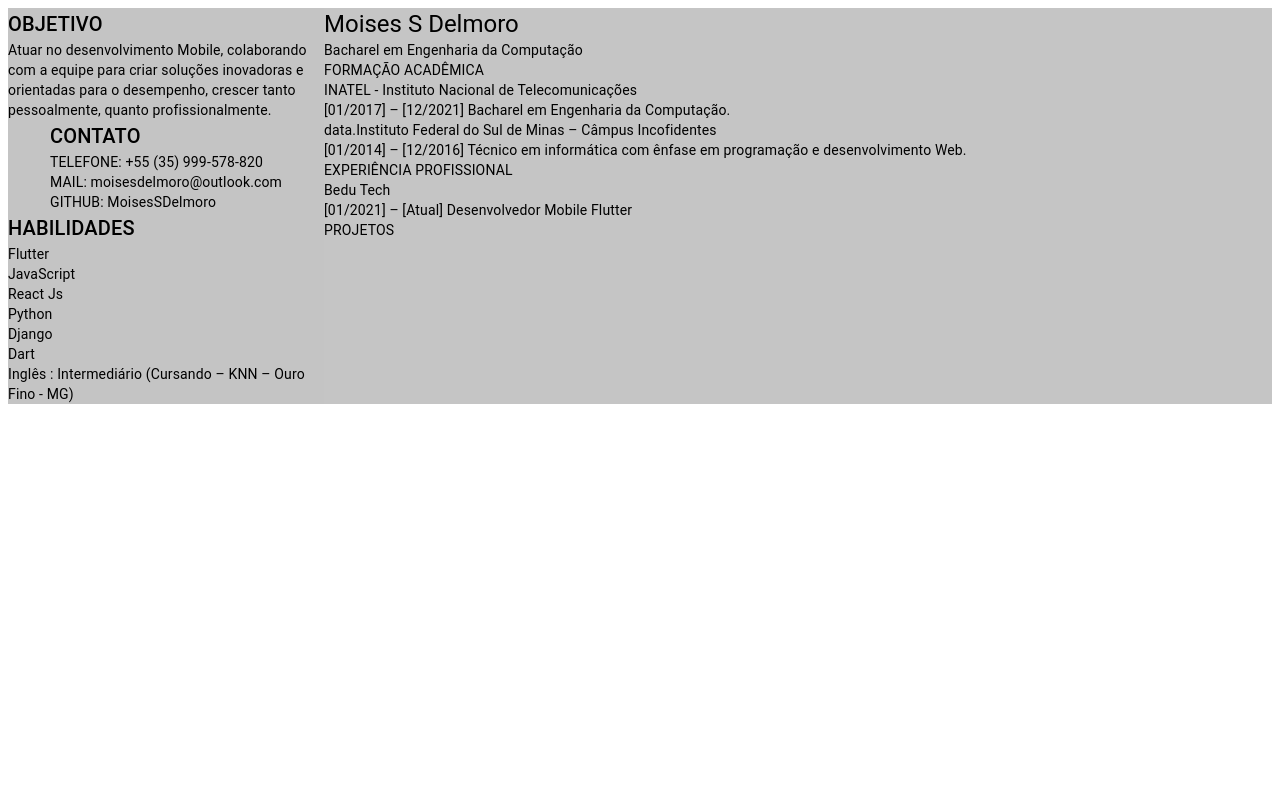
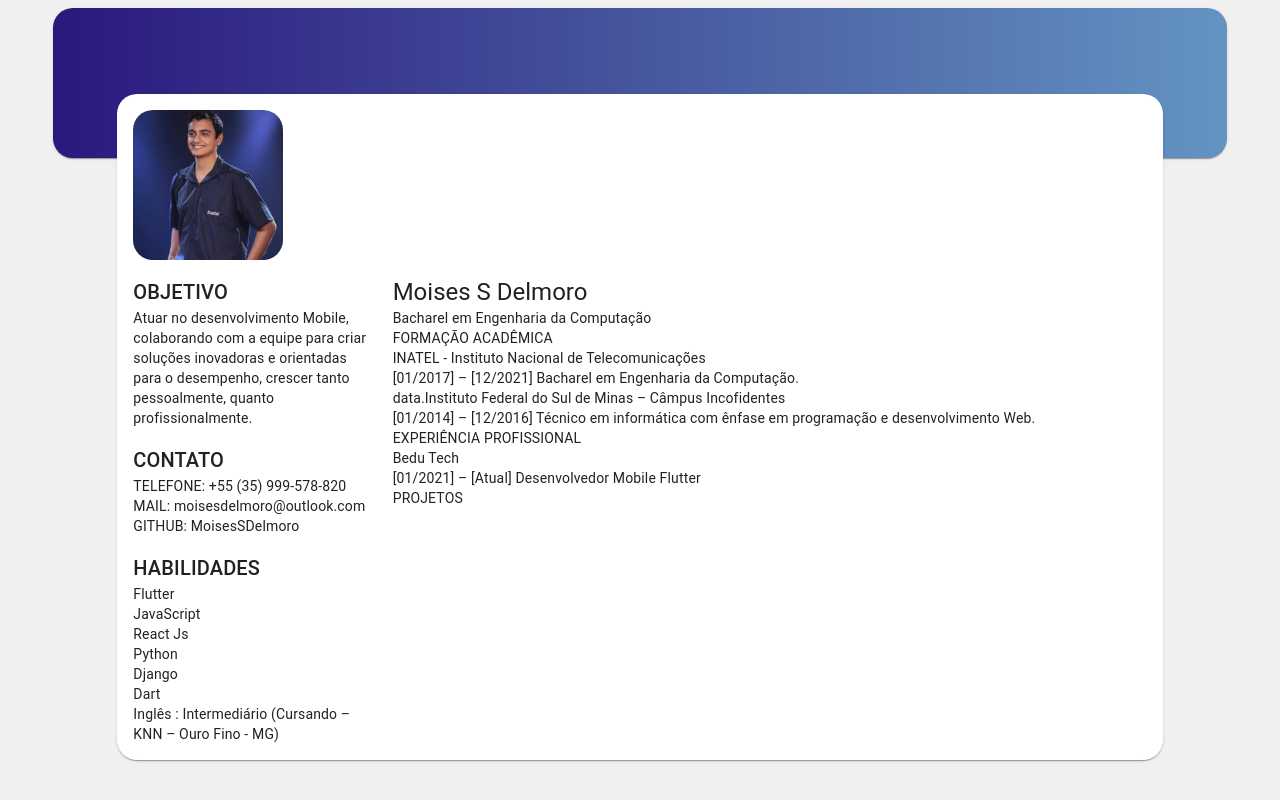
Before and after one commit to MoisesSDelmoro/MoisesSDelmoro-CV, a React (Create React App) app: page / in a window 1280 px wide. Built offline with nearby package versions, Linux system fonts and the light colour scheme.

Commit message:
feat: includes new format styles mui

```diff
--- a/src/App.js
+++ /dev/null
@@ -1,11 +0,0 @@
-import Curriculum from "modules/curriculum/pages/Curriculum"
-
-function App() {
-  return (
-    <div>
-      <Curriculum />
-    </div>
-  )
-}
-
-export default App
--- /dev/null
+++ b/src/index.css
@@ -0,0 +1,6 @@
+.index {
+    background-color: rgb(240, 240, 240);
+    height: 100vh;
+    width: 100vw;
+    margin: -8px;
+}
--- a/src/index.js
+++ b/src/index.js
@@ -1,11 +1,17 @@
+// Libs
 import React from 'react'
 import ReactDOM from 'react-dom/client'
-import App from './App'
+
+// Project
+import { Curriculum } from 'modules/curriculum/pages'
+import './index.css'
 
 const root = ReactDOM.createRoot(document.getElementById('root'))
 
 root.render(
   <React.StrictMode>
-    <App />
+    <div className="index">
+      <Curriculum />
+    </div>
   </React.StrictMode>
 )
--- a/src/modules/curriculum/pages/Curriculum.jsx
+++ b/src/modules/curriculum/pages/Curriculum.jsx
@@ -1,24 +1,60 @@
-import { CardMedia, Grid, Typography } from '@mui/material'
+// Libs
+import { Box, Card, CardMedia, Grid, Typography } from '@mui/material'
 
+// Project
+import myImg from 'assets/images/me.jpg'
 import { data } from 'mocks'
 
 function Curriculum() {
   return (
-    <Grid container>
+    <Grid
+      container
+      justifyContent="center"
+    >
+      <Grid
+        item
+        xs={11}
+        pt={1}
+      >
+        <Card
+          sx={{
+            backgroundImage: `linear-gradient(to right, #2a187c, #6394c2)`,
+            borderRadius: '20px',
+            minHeight: '150px'
+          }}
+        >
+          <Box m={2}></Box>
+        </Card>
+      </Grid>
+      <Grid
+        item
+        xs={11}
+      >
+        <Card sx={{ mt: -8, mx: 8, borderRadius: '20px' }}>
+          <Grid
+            container
+            rowSpacing={2}
+            columnSpacing={3}
+            p={2}
+          >
+            <Grid
+              item
+              xs={12}
+            >
               <CardMedia
-        sx={{ height: 140 }}
-        image="/static/images/cards/contemplative-reptile.jpg"
-        title="green iguana"
+                sx={{ height: 150, width: 150, borderRadius: '20px' }}
+                image={myImg}
+                title="Eu"
               />
+            </Grid>
             <Grid
               item
               xs={3}
-        style={{ backgroundColor: '#c4c4c4' }}
             >
               <Grid
                 container
-          direction="column"
-          alignItems="center"
+                rowSpacing={2}
+                columnSpacing={3}
               >
                 <Grid item>
                   <Typography variant="h6">{data.goal}</Typography>
@@ -51,29 +87,37 @@ function Curriculum() {
             <Grid
               item
               xs={9}
-        style={{ backgroundColor: '#c5c5c5' }}
             >
               <Grid item>
                 <Typography variant="h5">{data.name}</Typography>
                 <Typography variant="body2">{data.course}</Typography>
               </Grid>
               <Grid item>
-          <Typography variant="body2">{data.academic_education}</Typography>
+                <Typography variant="body2">
+                  {data.academic_education}
+                </Typography>
                 <Typography variant="body2">{data.university}</Typography>
-          <Typography variant="body2">{data.university_message}</Typography>
+                <Typography variant="body2">
+                  {data.university_message}
+                </Typography>
                 <Typography variant="body2">data.{data.school}</Typography>
                 <Typography variant="body2">{data.school_essage}</Typography>
               </Grid>
               <Grid item>
                 <Typography variant="body2">{data.work_sperience}</Typography>
                 <Typography variant="body2">{data.bedu_tech}</Typography>
-          <Typography variant="body2">{data.bedu_tech_message}</Typography>
+                <Typography variant="body2">
+                  {data.bedu_tech_message}
+                </Typography>
               </Grid>
               <Grid item>
                 <Typography variant="body2">{data.projects}</Typography>
               </Grid>
             </Grid>
           </Grid>
+        </Card>
+      </Grid>
+    </Grid>
   )
 }
 
--- a/src/modules/curriculum/styles/global.js
+++ /dev/null
@@ -1,22 +0,0 @@
-import { createGlobalStyle } from "styled-components";
-import px2vw from "../../../utils/px2vw";
-
-export const Global = createGlobalStyle`
-  * {
-    margin: 0;
-    padding: 0;
-  }
-  :root {
-      font-size: ${px2vw(24)};
-
-      @media (min-width: 768px) {
-        font-size: ${px2vw(18)};
-      }
-
-      @media (min-width: 1024px) {
-        font-size: ${px2vw(16)};
-      }
-    }
-`;
-
-export default Global;
--- a/src/utils/px2vw.js
+++ /dev/null
@@ -1,3 +0,0 @@
-const px2vw = (size, width = 1440) => `${(size / width) * 100}vw`;
-
-export default px2vw;
```
Also changed, not shown: package.json (line endings or trailing spaces), src/assets/images/me.jpg (added), 1 other file (tests, documents, lock files or other folders). Lines whose indentation alone changed are shown as unchanged.
